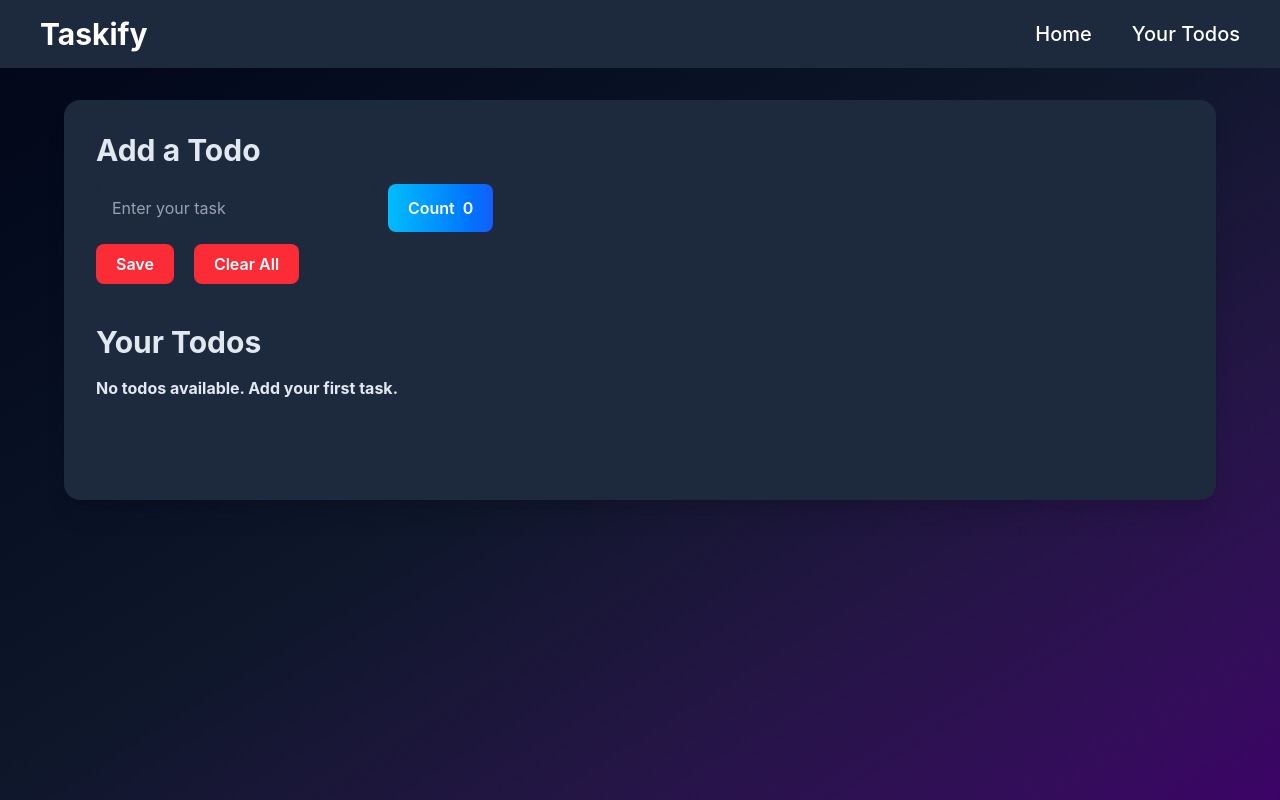
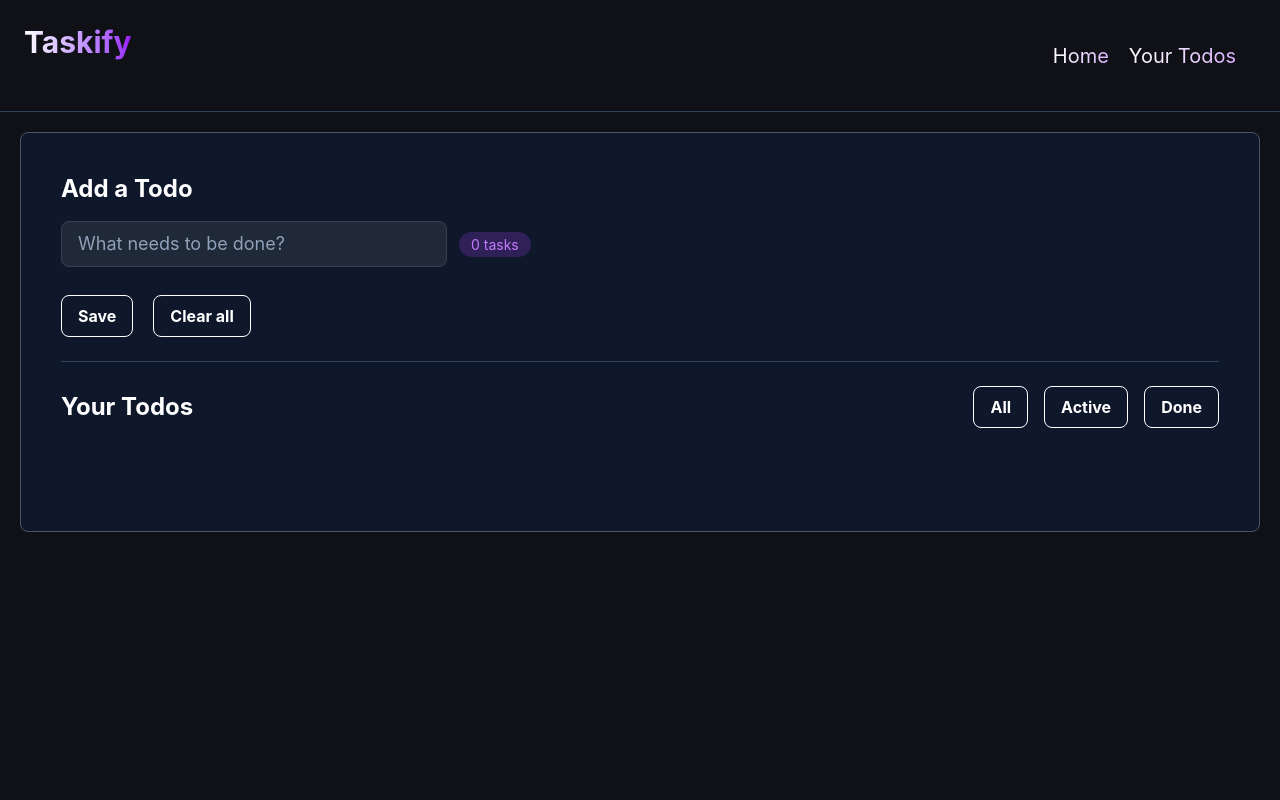
Before and after one commit to Dikshant182006/taskify-react-todo-app, a React (Vite) app: page / in a window 1280 px wide. Built offline with nearby package versions, Linux system fonts and the light colour scheme; the HTML template or start-up script is replaced by a standard one.

Commit message:
redesign UI and improve overall layout and styling

```diff
--- a/src/App.jsx
+++ b/src/App.jsx
@@ -1,68 +1,23 @@
-import { useEffect, useState } from "react";
-import Navbar from "./components/navbar";
+import { useState } from "react";
 import { v4 as uuidv4 } from "uuid";
+import Navbar from "./components/navbar.jsx";
 
 export default function App() {
-  const [todo, setTodo] = useState(""); // this is input
-  // loading data
-  const [todos, setTodos] = useState(() => {
-    const savedTodos = localStorage.getItem("todos");
-    return savedTodos ? JSON.parse(savedTodos) : [];
-  });
+  const [todo, setTodo] = useState("");
+  const [todos, setTodos] = useState([]);
 
   const count = todos.length;
 
-  // saving data
-  useEffect(() => {
-    localStorage.setItem("todos", JSON.stringify(todos));
-  }, [todos]);
+  const handleAdd = (e) => {
+    if(todo.trim() === "") return;
 
-  const handleEdit = (e) => {
-    const id = e.target.name;
-    const selectedText = todos.find((item) => item.id === id);
-    setTodo(selectedText.todo);
-    const newTodos = todos.filter((item) => item.id !== id); //Keep all todos whose id is not equal to clicked id.
-    setTodos(newTodos);
-  };
-
-  const handleDelete = (e) => {
-    let id = e.target.name;
-
-    if (confirm("Are you sure you want to delete?")) {
-      const newTodos = todos.filter((item) => item.id !== id);
-      setTodos(newTodos);
-    }
-  };
-
-  const handleAdd = () => {
-    if (todo.trim() === "") return;
-
-    const newTodos = [...todos, { id: uuidv4(), todo, isCompleted: false }]; //it makes new array and by spread operator it takes all old todos
+    const newTodos = [...todos , {id: uuidv4() , todo, isCompleted: false}];
     setTodos(newTodos);
     setTodo("");
   };
 
   const handleChange = (e) => {
     setTodo(e.target.value);
-  };
-
-  const handleCheckbox = (e) => {
-    let id = e.target.name;
-
-    const newTodos = todos.map((item) => {
-      if (item.id === id) {
-        return { ...item, isCompleted: !item.isCompleted };
-      }
-      return item;
-    });
-    setTodos(newTodos);
-  };
-
-  const handleClear = (e) => {
-    if(confirm("Are you sure you want to delete all todos?")) {
-      setTodos([]);
-      setTodo("");
-    }
   }
 
   const handleEnter = (e) => {
@@ -71,82 +26,114 @@ export default function App() {
     }
   }
 
+  const handleClearAll = () => {
+    if(confirm("Are you sure you want to clear all Todos?")) {
+      setTodos([]);
+    }
+  };
+
+  const handleEdit = (e) => {
+    const clickedId = e.target.name;
+
+    const newTodos = todos.map(item => {
+      if(item.id === clickedId) {
+        setTodo(item.todo);
+      }
+      return item;
+    })
+    const deltTodos = todos.filter(item => item.id !== clickedId);
+    setTodos(newTodos);
+    setTodos(deltTodos);
+  };
+
+  const handleDelete = () => {
+    const clickedId = e.target.name;
+
+    const newTodos = todos.filter(item.id !== clickedId);
+    setTodos(newTodos);
+  };
+
   return (
     <>
-    <div className="bg-gradient-to-br from-slate-950 via-slate-900 to-purple-950 h-screen">
       <Navbar />
-      <div className="w-[90vw] mx-auto mt-8 rounded-2xl bg-slate-800 shadow-xl p-8 min-h-[50vh] text-[#e2e8f0]">
-        <h2 className="text-3xl font-bold mb-4">Add a Todo</h2>
-
-        <div className="flex flex-col w-1/3 gap-3 mt-3">
-        <div className="flex gap-3">
+      <div className="bg-[#0f1117] min-h-[86vh] text-white">
+        <div className="card p-5">
+          <div className=" bg-slate-900 min-h-[50vh] p-10 rounded-lg border border-slate-600">
+            <h2 className="font-bold text-2xl mb-4">Add a Todo</h2>
             <input
+            onKeyDown={handleEnter}
             onChange={handleChange}
-            onKeyDown={handleEnter}
             value={todo}
-            type="text"
-            placeholder="Enter your task"
-            className="bg-slate-800 text-white placeholder-gray-400 px-4 py-3 rounded-lg outline-none focus:ring-2 focus:ring-purple-500"
+              placeholder="What needs to be done?"
+              className="w-1/3 px-4 py-2 rounded-lg mr-3 mb-5
+              text-lg
+  bg-[#1f2937]
+  border border-[#374151]
+  text-white placeholder-slate-400
+  outline-none
+  focus:border-amber-200"
             />
-          <p className="bg-gradient-to-r from-sky-400 to-blue-600 text-white font-semibold px-5 py-2 rounded-lg hover:cursor-pointer flex gap-2 items-center">Count<span>{count}</span></p>
-          </div>
-          <div className="flex gap-5">
+            <span className="bg-purple-500/20 text-purple-400 px-3 py-1 rounded-full text-sm">{count} tasks</span>
+            <div className="buttons flex gap-5">
               <button
-            onClick={handleAdd} disabled={todo.trim().length <= 3}
-            className="bg-green-700 disabled:bg-red-500 text-white font-semibold px-5 py-2 rounded-lg hover:cursor-pointer"
+                onClick={handleAdd}
+                className="border font-bold px-4 py-2 my-2 rounded-lg hover:bg-slate-700 transition"
               >
                 Save
               </button>
-          <button onClick={handleClear} disabled={todos.length <= 0}
-          className="bg-green-700 disabled:bg-red-500 text-white font-semibold px-5 py-2 rounded-lg hover:cursor-pointer ">Clear All</button>
+              <button
+                onClick={handleClearAll}
+                className="border font-bold px-4 py-2 my-2 rounded-lg hover:bg-slate-700 transition"
+              >
+                Clear all
+              </button>
+            </div>
+
+            <div className="border-t border-slate-700 my-4"></div>
+            <div className="mytodos flex justify-between">
+              <h3 className="text-2xl flex items-center font-bold">
+                Your Todos
+              </h3>
+              <div className="flex gap-4">
+                <button className="border font-bold px-4 py-2 my-2 rounded-lg hover:bg-slate-700 transition">
+                  All
+                </button>
+                <button className="border font-bold px-4 py-2 my-2 rounded-lg hover:bg-slate-700 transition">
+                  Active
+                </button>
+                <button className="border font-bold px-4 py-2 my-2 rounded-lg hover:bg-slate-700 transition">
+                  Done
+                </button>
               </div>
             </div>
 
-        <h2 className="text-3xl font-bold mt-10 mb-4">Your Todos</h2>
+            <div className="todos">
 
-        <div className="todos">
-          {todos.length === 0 && (
-            <div className="font-bold my-4">
-              No todos available. Add your first task.
-            </div>
-          )}
               {todos.map((item) => {
-            return (
-              <div
-                key={item.id}
-                className="todo flex w-1/2 justify-between mt-5 items-center"
-              >
-                <div className="flex gap-4">
-                  <input
-                    name={item.id}
-                    onChange={handleCheckbox}
-                    type="checkbox"
-                    checked={item.isCompleted}
-                    className="accent-black cursor-pointer"
-                  />
-                  <div className={item.isCompleted ? "line-through" : ""}>
-                    {item.todo}
-                  </div>
+               return <div key={item.id} className="flex justify-between  bg-slate-900/80 border border-slate-700 px-4 rounded-lg mt-5  hover:bg-slate-800 hover:scale-102 transition-transform duration-200 items-center">
+                  <div className="flex items-center gap-3">
+                    <input type="checkbox" className="accent-purple-900" />
+                    <div className="text">{item.todo}</div>
                   </div>
                   <div className="buttons flex gap-5">
                     <button
                     name={item.id}
                       onClick={handleEdit}
-                    className="bg-purple-700 ml-5 px-4 py-2 rounded-lg font-semibold hover:bg-purple-800 transition cursor-pointer"
+                      className="border font-bold px-4 py-2 my-3 rounded-lg hover:bg-slate-700 transition"
                     >
                       Edit
                     </button>
                     <button
+                    name={item.id}
                       onClick={handleDelete}
-                    name={item.id}
-                    className="bg-[#dc2626] px-4 py-2 rounded-lg font-semibold hover:bg-red-600 transition-all duration-300 ease-in-out cursor-pointer"
+                      className="border font-bold px-4 py-2 my-3 rounded-lg hover:bg-slate-700 transition"
                     >
                       Delete
                     </button>
                 </div>
                 </div>
-            );
               })}
+            </div>
           </div>
         </div>
       </div>
--- a/src/components/navbar.jsx
+++ b/src/components/navbar.jsx
@@ -2,14 +2,15 @@ import React from "react";
 
 const Navbar = () => {
   return (
-    <nav className="bg-slate-800 text-white flex justify-between items-center px-10 py-4">
-        <h1 className="text-3xl font-bold">Taskify</h1>
-
-        <ul className="flex gap-10 text-xl font-medium">
-          <li className="cursor-pointer hover:text-gray-200 transition">Home</li>
-          <li className="cursor-pointer hover:text-gray-200 transition">Your Todos</li>
-        </ul>
-      </nav>
+    <nav className="bg-[#0f1117] h-[14vh] text-white flex justify-between p-6 w-full border-b border-b-slate-700">
+      <span className="bg-linear-to-r from-white to-purple-600 bg-clip-text text-transparent text-3xl font-bold">
+        Taskify
+      </span>
+      <ul className="flex items-center gap-5 px-5 py-5">
+        <li className="bg-linear-to-r from-white to-purple-300 bg-clip-text text-transparent text-xl ">Home</li>
+        <li className="bg-linear-to-r from-white to-purple-300 bg-clip-text text-transparent text-xl ">Your Todos</li>
+      </ul>
+    </nav>
   );
 };
 
```
Lines whose indentation alone changed are shown as unchanged.
